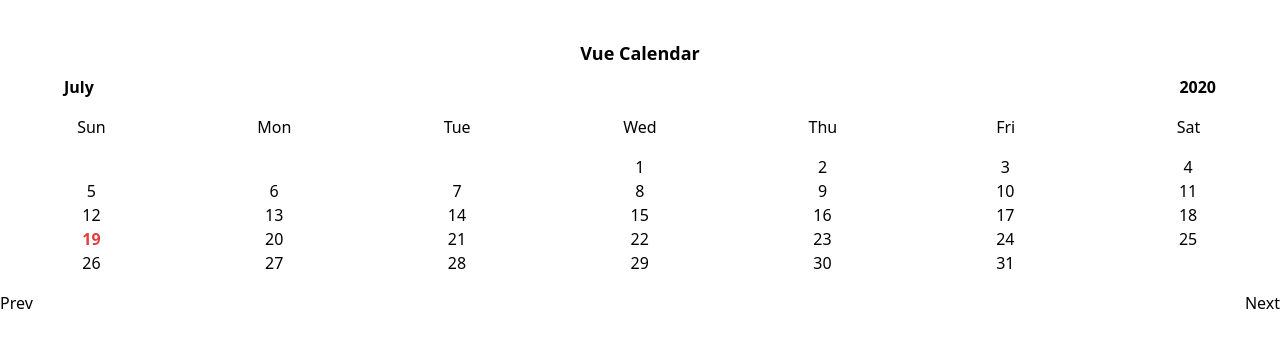
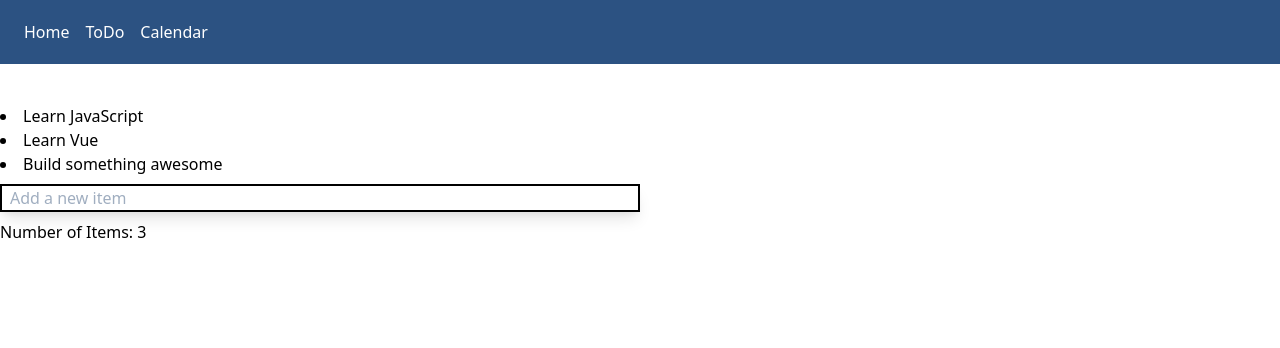
Before and after one commit to mojiwa/vue3-sandbox, a Vue app: page /todo in a window 1280 px wide. Shown: the top 348 px of the page. Built offline with nearby package versions, Linux system fonts and the light colour scheme.

Commit message:
Use Router to create navigation

```diff
--- a/package.json
+++ b/package.json
@@ -10,7 +10,8 @@
   "dependencies": {
     "core-js": "^3.6.5",
     "tailwindcss": "^1.9.6",
-    "vue": "^3.0.0-beta.1"
+    "vue": "^3.0.0-beta.1",
+    "vue-router": "^4.0.0-rc.2"
   },
   "devDependencies": {
     "@vue/cli-plugin-babel": "~4.4.0",
--- a/src/App.vue
+++ b/src/App.vue
@@ -1,33 +1,22 @@
 <template>
-  <div id="app" class="container mx-auto mt-10">
-    <!-- <HelloWorld msg="Hello" />
-    <div class="mt-5" />
-    <ToDo :todos=todos /> -->
-    <Calendar />
+  <AppHeader />
+  <div class="container mx-auto mt-10">
+    <router-view></router-view>
   </div>
 </template>
 
 <script>
-  // import HelloWorld from './components/HelloWorld.vue';
-  // import ToDo from './components/ToDo';
-  import  Calendar from './components/Calendar';
   import './assets/main.css';
   import './assets/custom.css';
+  import AppHeader from './components/AppHeader'
 
   export default {
     name: 'App',
     components: {
-      // HelloWorld,
-      // ToDo,
-      Calendar
+      AppHeader,
     },
     data() {
       return {
-        // todos: [
-        //   { text: 'Learn JavaScript' },
-        //   { text: 'Learn Vue' },
-        //   { text: 'Build something awesome' }
-        // ],
       }
     },
   }
--- /dev/null
+++ b/src/components/AppHeader.vue
@@ -0,0 +1,32 @@
+<template>
+
+<nav class="w-full bg-blue-800 text-white px-4 py-5">
+    <router-link
+      v-for="item in list"
+      :key="item.to"
+      class="mx-2 hidden md:inline-block"
+      :to="item.to"
+      >{{ item.title }}</router-link
+    >
+  </nav>
+</template>
+
+<script>
+export default {
+  data() {
+    return {
+      list: [
+        { title: 'Home', to: '/'},
+        { title: 'ToDo', to: '/todo' },
+        { title: 'Calendar', to: '/calendar' },
+      ],
+    };
+  },
+  computed: {
+  },
+  methods: {
+  },
+};
+</script>
+
+<style></style>
--- /dev/null
+++ b/src/components/Home.vue
@@ -0,0 +1,13 @@
+<template>
+  <h1>Welcome</h1>
+</template>
+
+<script>
+export default {
+
+}
+</script>
+
+<style>
+
+</style>
--- a/src/components/ToDo.vue
+++ b/src/components/ToDo.vue
@@ -11,7 +11,7 @@
 <script>
 export default {
   name: 'ToDo',
-  props:['todos'],
+  props:['todoList'],
   computed: {
     numberOfItems() {
       return this.localTodos.length
@@ -19,7 +19,7 @@ export default {
   },
   data() {
     return {
-      localTodos: this.todos,
+      localTodos: this.todoList,
       tempItem: ''
     }
   },
--- a/src/main.js
+++ b/src/main.js
@@ -1,4 +1,7 @@
 import { createApp } from 'vue';
 import App from './App.vue'
+import router from './router'
 
-createApp(App).mount('#app')
+const app = createApp(App);
+app.use(router);
+app.mount('#app')
--- /dev/null
+++ b/src/router.js
@@ -0,0 +1,32 @@
+import { createRouter, createWebHistory } from 'vue-router';
+import ToDo from './components/ToDo';
+import Calendar from './components/Calendar';
+import Home from './components/Home';
+
+const todoList = [
+    { text: 'Learn JavaScript' },
+    { text: 'Learn Vue' },
+    { text: 'Build something awesome' }
+];
+
+const routes = [
+    {
+        path: '/',
+        component:Home
+    },
+    {
+        path: '/todo/',
+        component:ToDo,
+        props: { todoList: todoList } // pass props as an object
+    },
+    {
+        path: '/calendar',
+        component:Calendar
+    }
+];
+
+const router = createRouter({
+    history: createWebHistory(),
+    routes,
+});
+export default router;
```
Also changed, not shown: 1 other file (tests, documents, lock files or other folders).
